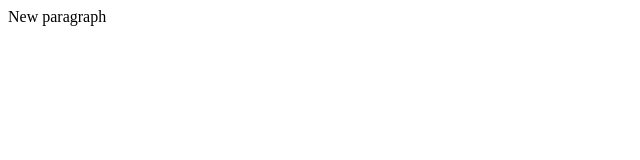
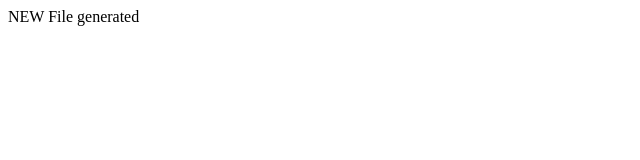
Before and after one commit to tanujkumar24TK/apna-demo, a plain HTML site: page index.html in a window 1280 px wide. Shown: the full height of the page, 0-640 px from the left. Drawn offline with Linux system fonts and the light colour scheme.

Commit message:
Add New file

```diff
--- a/index.html
+++ b/index.html
@@ -1 +1 @@
-<p>New paragraph</p>
+<P>NEW File generated</P>
```
Also changed, not shown: 1 other file.
